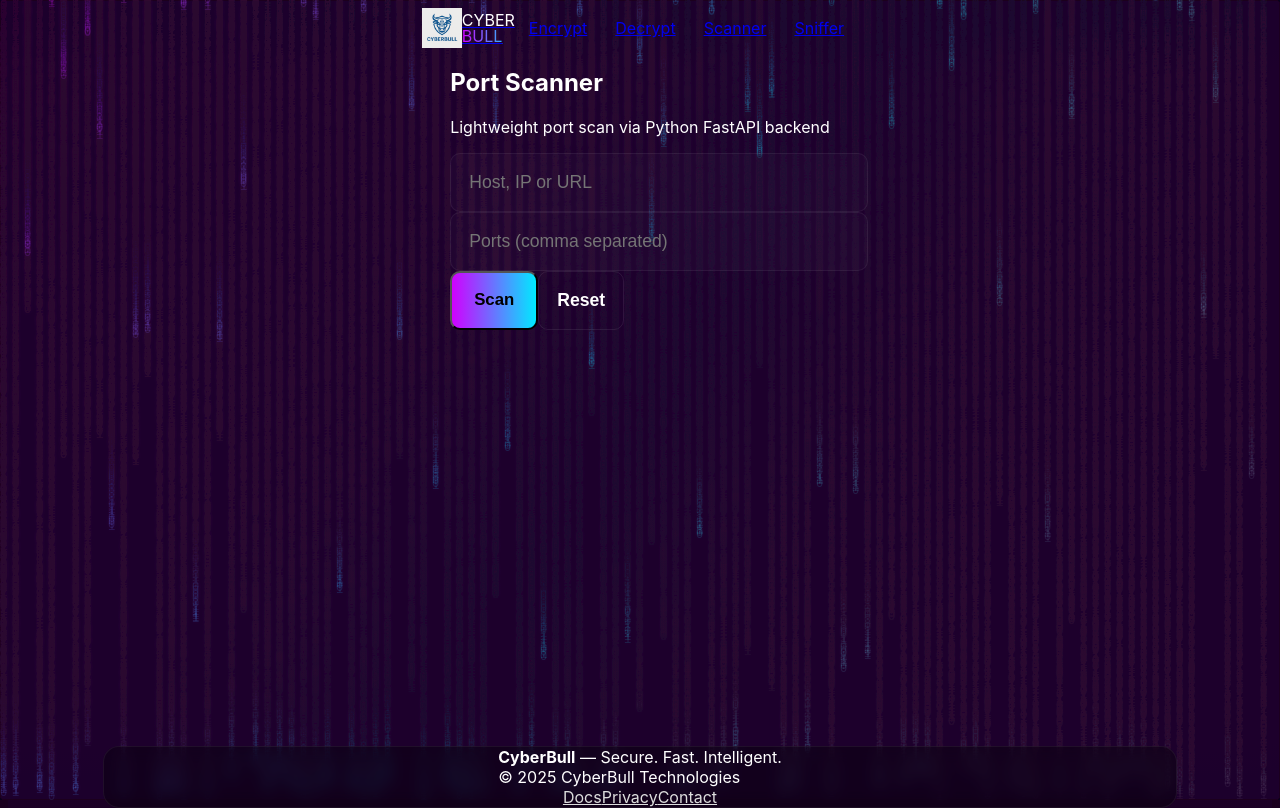
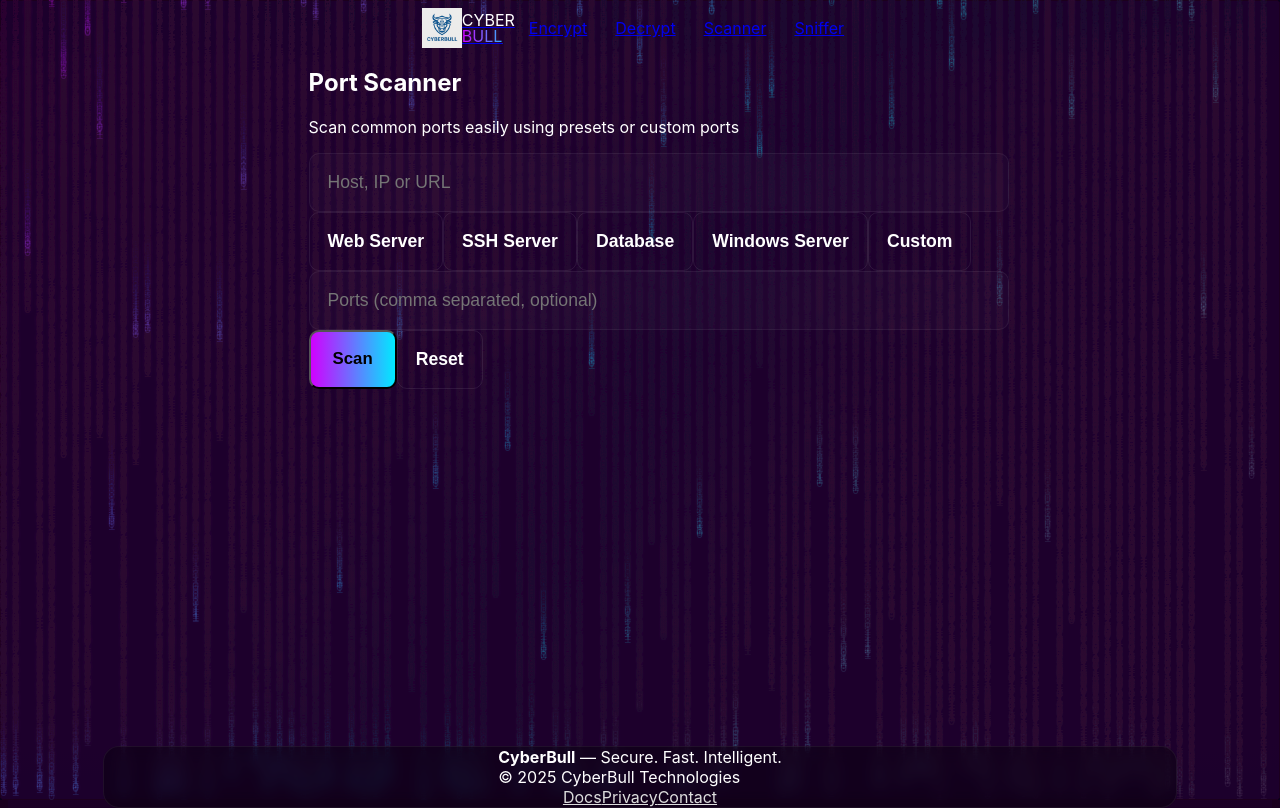
Before and after one commit to blelian/CyberBull, a Next.js app in the folder frontend/: page /scanner in a window 1280 px wide. Built offline with nearby package versions, Linux system fonts and the light colour scheme; no server answers.

Commit message:
scanner/page.tsx

```diff
--- a/frontend/src/app/scanner/page.tsx
+++ b/frontend/src/app/scanner/page.tsx
@@ -10,25 +10,25 @@ export default function ScannerPage() {
 
   const api = process.env.NEXT_PUBLIC_PY_BACKEND || "";
 
+  const PRESETS: { [label: string]: string } = {
+    "Web Server": "80,443",
+    "SSH Server": "22",
+    "Database": "3306,5432,27017,6379",
+    "Windows Server": "3389,445",
+    "Custom": "",
+  };
+
   // Extract hostname from any URL or IP
   function normalizeHost(input: string): string {
     let clean = input.trim().replace(/^Host:\s*/i, "");
-
-    // Try URL parsing
     try {
       if (clean.startsWith("http://") || clean.startsWith("https://")) {
         const url = new URL(clean);
         return url.hostname;
       }
-    } catch {
-      /* ignore, fallback */
-    }
-
-    // Remove trailing slash or paths
+    } catch {}
     clean = clean.replace(/https?:\/\//, "");
-    clean = clean.split("/")[0];
-    clean = clean.trim();
-
+    clean = clean.split("/")[0].trim();
     return clean;
   }
 
@@ -40,15 +40,7 @@ export default function ScannerPage() {
 
     try {
       const cleanHost = normalizeHost(host);
-
       if (!cleanHost) throw new Error("Invalid host.");
-
-      // Ports
-      if (portsInput.includes("-") || portsInput.includes("–")) {
-        throw new Error(
-          "Port ranges are not supported. Use: 22,80,443"
-        );
-      }
 
       const ports = portsInput
         .split(",")
@@ -65,7 +57,6 @@ export default function ScannerPage() {
       });
 
       if (!res.ok) throw new Error(await res.text());
-
       const json = await res.json();
       setResult(json.result);
     } catch (err: any) {
@@ -78,12 +69,9 @@ export default function ScannerPage() {
   return (
     <section className="space-y-6">
       <h1 className="text-3xl font-bold text-cyan-300">Port Scanner</h1>
-      <p className="text-white/70">Lightweight port scan via Python FastAPI backend</p>
+      <p className="text-white/70">Scan common ports easily using presets or custom ports</p>
 
-      <form
-        onSubmit={handleSubmit}
-        className="bg-black/30 p-6 rounded-xl flex flex-col gap-5"
-      >
+      <form onSubmit={handleSubmit} className="bg-black/30 p-6 rounded-xl flex flex-col gap-5">
         <input
           value={host}
           onChange={(e) => setHost(e.target.value)}
@@ -91,14 +79,27 @@ export default function ScannerPage() {
           required
         />
 
+        <div className="flex gap-2 flex-wrap items-center">
+          {Object.keys(PRESETS).map((label) => (
+            <button
+              key={label}
+              type="button"
+              className={`btn-ghost ${PRESETS[label] === portsInput ? "bg-cyan-500/20" : ""}`}
+              onClick={() => setPortsInput(PRESETS[label])}
+            >
+              {label}
+            </button>
+          ))}
+        </div>
+
         <input
           value={portsInput}
           onChange={(e) => setPortsInput(e.target.value)}
-          placeholder="Ports (comma separated)"
+          placeholder="Ports (comma separated, optional)"
         />
 
         <div className="flex gap-4">
-          <button className="btn-primary" disabled={loading}>
+          <button type="submit" className="btn-primary" disabled={loading}>
             {loading ? "Scanning..." : "Scan"}
           </button>
           <button
```
